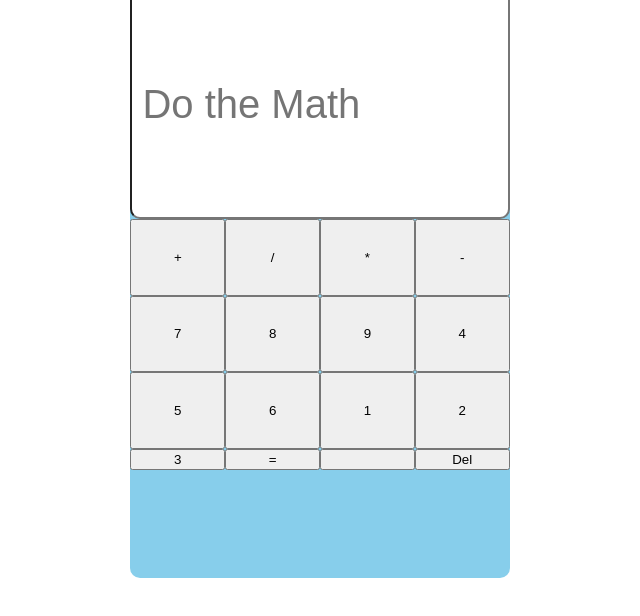
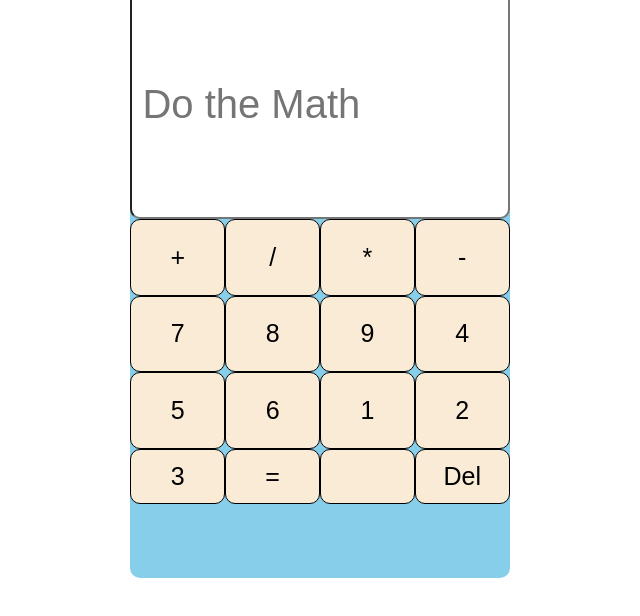
Before and after one commit to carreuky/practice, a plain HTML site: page index.html in a window 1280 px wide. Shown: the part 104-720 px from the top of the page, without its empty margins (320-960 px from the left). Drawn offline with Linux system fonts and the light colour scheme.

Commit message:
styling buttons

```diff
--- a/style.css
+++ b/style.css
@@ -28,3 +28,17 @@ body {
     display: grid;
     grid-template-columns: 1fr 1fr 1fr 1fr;
 }
+
+button {
+    padding: 12px 12px;
+    border: 1px black solid;
+    border-collapse: none;
+    font-size: 25px;
+    background-color: antiquewhite;
+    border-radius: 10px;
+  }
+  button:hover {
+    border-color: white;
+    color: white;
+    background-color: red;
+  }
```
